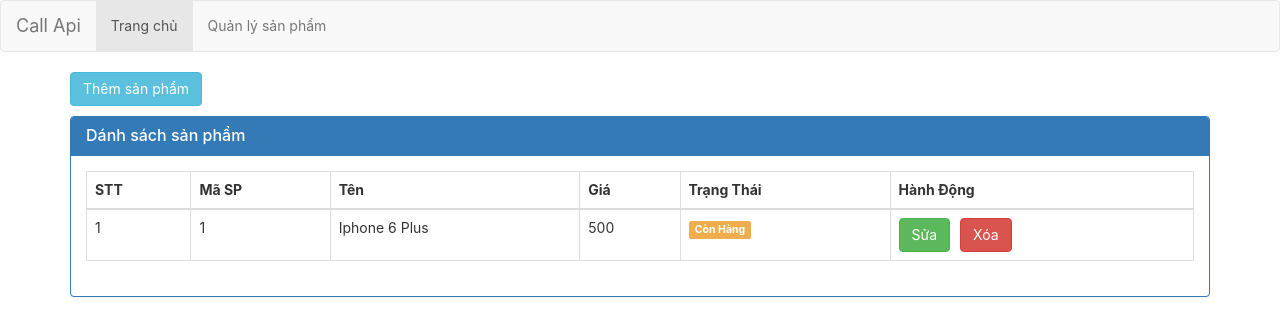
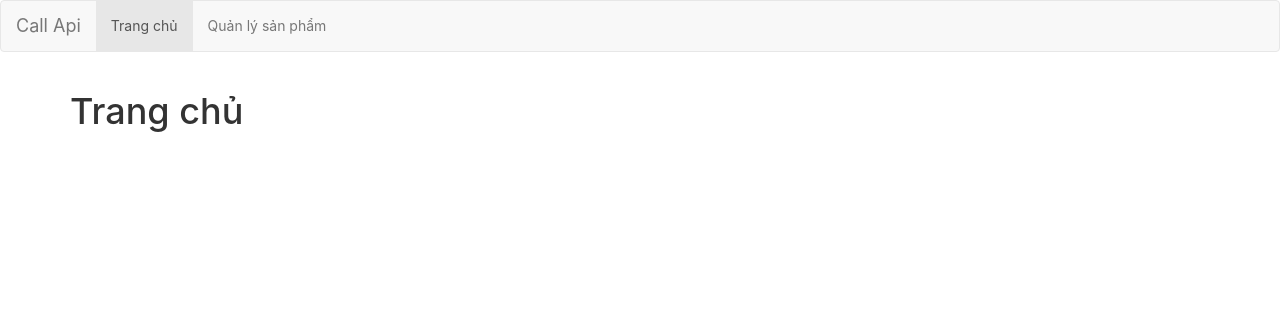
Before and after one commit to ngocanh2704/react-api, a React (Create React App) app: page / in a window 1280 px wide. Shown: the top 336 px of the page. Built offline with nearby package versions, Linux system fonts and the light colour scheme.

Commit message:
Update Router Part 1

```diff
--- a/src/App.js
+++ b/src/App.js
@@ -1,73 +1,47 @@
 import React from "react";
 import "./App.css";
+import Menu from "./components/Menu/Menu.";
+import ProductList from "./components/ProductList/ProductList";
+import routes from "./routes";
+import { BrowserRouter as Router, Switch, Route } from "react-router-dom";
+
+const showContenMenu = (routes) => {
+  var result = null;
+  if (routes.length > 0) {
+    result = routes.map((route, index) => {
+      return (
+        <Route
+          key={index}
+          path={route.path}
+          exact={route.exact}
+          component={route.main}
+        />
+      );
+    });
+  }
+  return <Switch>{result}</Switch>;
+};
 
 const App = () => {
   return (
-    <div>
-      <div className="navbar navbar-default">
-        <a href=" " className="navbar-brand">
-          Call Api
-        </a>
-        <ul className="nav navbar-nav">
-          <li className="active">
-            <a href=" ">Trang chủ</a>
-          </li>
-          <li>
-            <a href=" ">Quản lý sản phẩm</a>
-          </li>
-        </ul>
-      </div>
+    <Router>
+      <div>
+        <Menu />
 
-      <div className="container">
-        <div className="row">
-          <div className="col-xs-12 col-sm-12 col-md-12 col-lg-12">
+        <div className="container">
+          <div className="row">
+            {/* <div className="col-xs-12 col-sm-12 col-md-12 col-lg-12">
             <button type="button" className="btn btn-info mb-10">
               Thêm sản phẩm
             </button>
 
-            <div className="panel panel-primary">
-              <div className="panel-heading">
-                <h3 className="panel-title">Dánh sách sản phẩm</h3>
-              </div>
-              <div className="panel-body">
-                <table className="table table-bordered table-hover">
-                  <thead>
-                    <tr>
-                      <th>STT</th>
-                      <th>Mã SP</th>
-                      <th>Tên</th>
-                      <th>Giá</th>
-                      <th>Trạng Thái</th>
-                      <th>Hành Động</th>
-                    </tr>
-                  </thead>
-                  <tbody>
-                    <tr>
-                      <td>1</td>
-                      <td>1</td>
-                      <td>Iphone 6 Plus</td>
-                      <td>500</td>
-                      <td>
-                        <span className="label label-warning">Còn Hàng</span>
-                      </td>
-                      <td>
-                        <button type="button" className="btn btn-success mr-10">
-                          Sửa
-                        </button>
-
-                        <button type="button" className="btn btn-danger">
-                          Xóa
-                        </button>
-                      </td>
-                    </tr>
-                  </tbody>
-                </table>
-              </div>
-            </div>
+            <ProductList />
+          </div> */}
+            {showContenMenu(routes)}
           </div>
         </div>
       </div>
-    </div>
+    </Router>
   );
 };
 
--- /dev/null
+++ b/src/components/Menu/Menu..js
@@ -0,0 +1,21 @@
+import React from "react";
+
+const Menu = () => {
+  return (
+    <div className="navbar navbar-default">
+      <a href=" " className="navbar-brand">
+        Call Api
+      </a>
+      <ul className="nav navbar-nav">
+        <li className="active">
+          <a href=" ">Trang chủ</a>
+        </li>
+        <li>
+          <a href=" ">Quản lý sản phẩm</a>
+        </li>
+      </ul>
+    </div>
+  );
+};
+
+export default Menu;
--- /dev/null
+++ b/src/components/ProductList/ProductList.js
@@ -0,0 +1,81 @@
+import React from 'react'
+
+const ProductList = () =>{
+    return( <div className="panel panel-primary">
+    <div className="panel-heading">
+      <h3 className="panel-title">Dánh sách sản phẩm</h3>
+    </div>
+    <div className="panel-body">
+      <table className="table table-bordered table-hover">
+        <thead>
+          <tr>
+            <th>STT</th>
+            <th>Mã SP</th>
+            <th>Tên</th>
+            <th>Giá</th>
+            <th>Trạng Thái</th>
+            <th>Hành Động</th>
+          </tr>
+        </thead>
+        <tbody>
+          <tr>
+            <td>1</td>
+            <td>1</td>
+            <td>Iphone 6 Plus</td>
+            <td>500</td>
+            <td>
+              <span className="label label-warning">Còn Hàng</span>
+            </td>
+            <td>
+              <button type="button" className="btn btn-success mr-10">
+                Sửa
+              </button>
+
+              <button type="button" className="btn btn-danger">
+                Xóa
+              </button>
+            </td>
+          </tr>
+          <tr>
+            <td>1</td>
+            <td>1</td>
+            <td>Iphone 6 Plus</td>
+            <td>500</td>
+            <td>
+              <span className="label label-warning">Còn Hàng</span>
+            </td>
+            <td>
+              <button type="button" className="btn btn-success mr-10">
+                Sửa
+              </button>
+
+              <button type="button" className="btn btn-danger">
+                Xóa
+              </button>
+            </td>
+          </tr>
+          <tr>
+            <td>1</td>
+            <td>1</td>
+            <td>Iphone 6 Plus</td>
+            <td>500</td>
+            <td>
+              <span className="label label-warning">Còn Hàng</span>
+            </td>
+            <td>
+              <button type="button" className="btn btn-success mr-10">
+                Sửa
+              </button>
+
+              <button type="button" className="btn btn-danger">
+                Xóa
+              </button>
+            </td>
+          </tr>
+        </tbody>
+      </table>
+    </div>
+  </div>)
+}
+
+export default ProductList
--- /dev/null
+++ b/src/pages/HomePage/HomPage.js
@@ -0,0 +1,12 @@
+import React from "react";
+
+const HomePage = () => {
+  return (
+
+    <div className="container">
+        <h1>Trang chủ</h1>
+    </div>
+
+  );
+};
+export default HomePage;
--- /dev/null
+++ b/src/pages/NotFoundPage/NotFoundPage.js
@@ -0,0 +1,20 @@
+import React from "react";
+
+const NotFoundPage = () => {
+  return (
+    <div className="container">
+      <div className="alert alert-warning">
+        <button
+          type="button"
+          className="close"
+          data-dismiss="alert"
+          aria-hidden="true"
+        >
+          &times;
+        </button>
+        <strong>Không tìm thấy trang!</strong>
+      </div>
+    </div>
+  );
+};
+export default NotFoundPage;
--- /dev/null
+++ b/src/routes.js
@@ -0,0 +1,18 @@
+import React from "react";
+import HomePage from "./pages/HomePage/HomPage";
+import NotFoundPage from "./pages/NotFoundPage/NotFoundPage";
+
+const routes = [
+  {
+    path: "/",
+    exact: true,
+    main: () => <HomePage />,
+  },
+  {
+    path: "",
+    exact: false,
+    main: () => <NotFoundPage />,
+  },
+];
+
+export default routes;
```
Also changed, not shown: src/components/ProductItem/ProductItem.js (added, +7 -0 lines).
